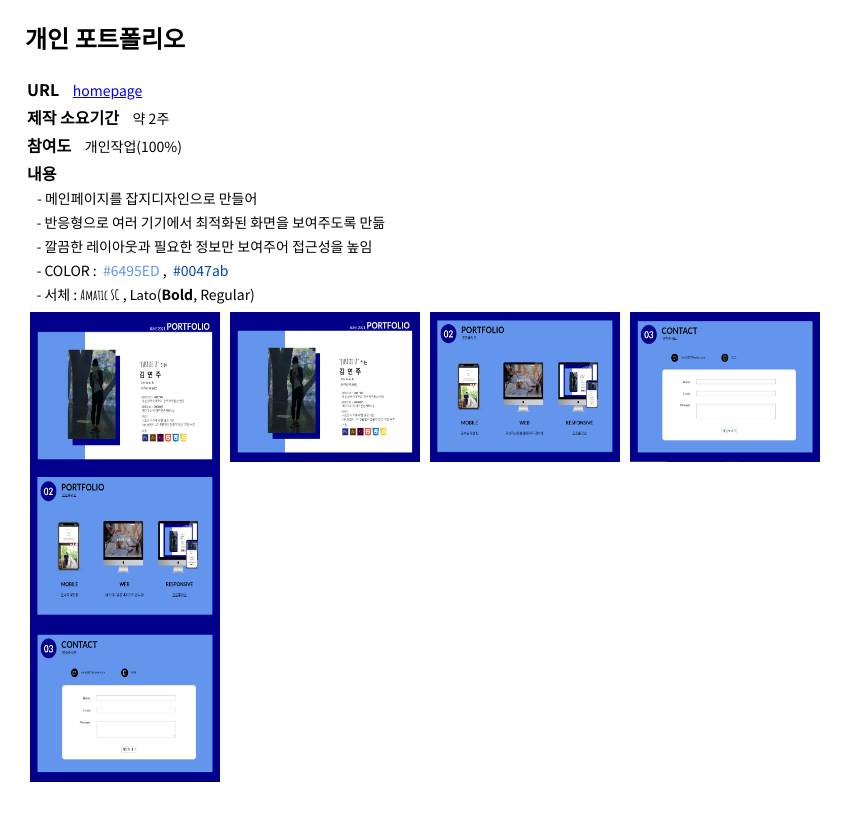
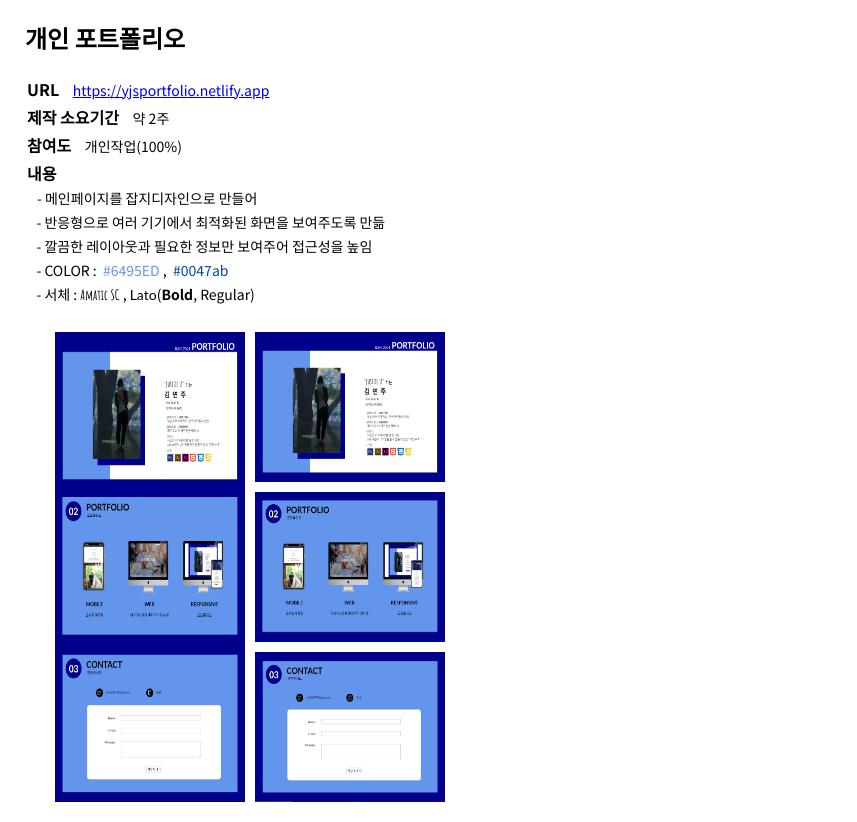
Before and after one commit to shin1857/portfolio, a plain HTML site: page sub1_3.html in a window 1280 px wide. Shown: the whole page, without its empty margins (0-857 px from the left). Drawn offline with Linux system fonts and the light colour scheme.

Commit message:
Add files via upload

```diff
--- a/css/content.css
+++ b/css/content.css
@@ -82,6 +82,13 @@ body {
     padding-bottom: 20px;
 
 }
+#content .img1 {
+    margin-left: 25px;
+    margin-top: 20px;
+    margin-right: 20px;
+    width: 420px;
+    height: 400px;
+}
 #content .img1 img {
     float: left;
     padding: 5px;
@@ -93,6 +100,7 @@ body {
     width: 190px;
     height: 470px;
     padding-bottom: 20px;
+    float: left;
 }
 
 /* mobile */
--- a/sub1_3.html
+++ b/sub1_3.html
@@ -12,7 +12,7 @@
 <body>
     <section id="content">
         <h2>개인 포트폴리오</h2>
-        <h4>URL <span><a href="#">homepage</a></span></h4>
+        <h4>URL <span><a href="https://yjsportfolio.netlify.app" target="new">https://yjsportfolio.netlify.app</a></span></h4>
         <h4>제작 소요기간 <span>약 2주</span></h4>
         <h4>참여도 <span>개인작업(100%)</span></h4>
         <h4>내용<br>
```
Also changed, not shown: sub1_1.html (+1 -1 lines), sub1_2.html (+1 -1 lines).
